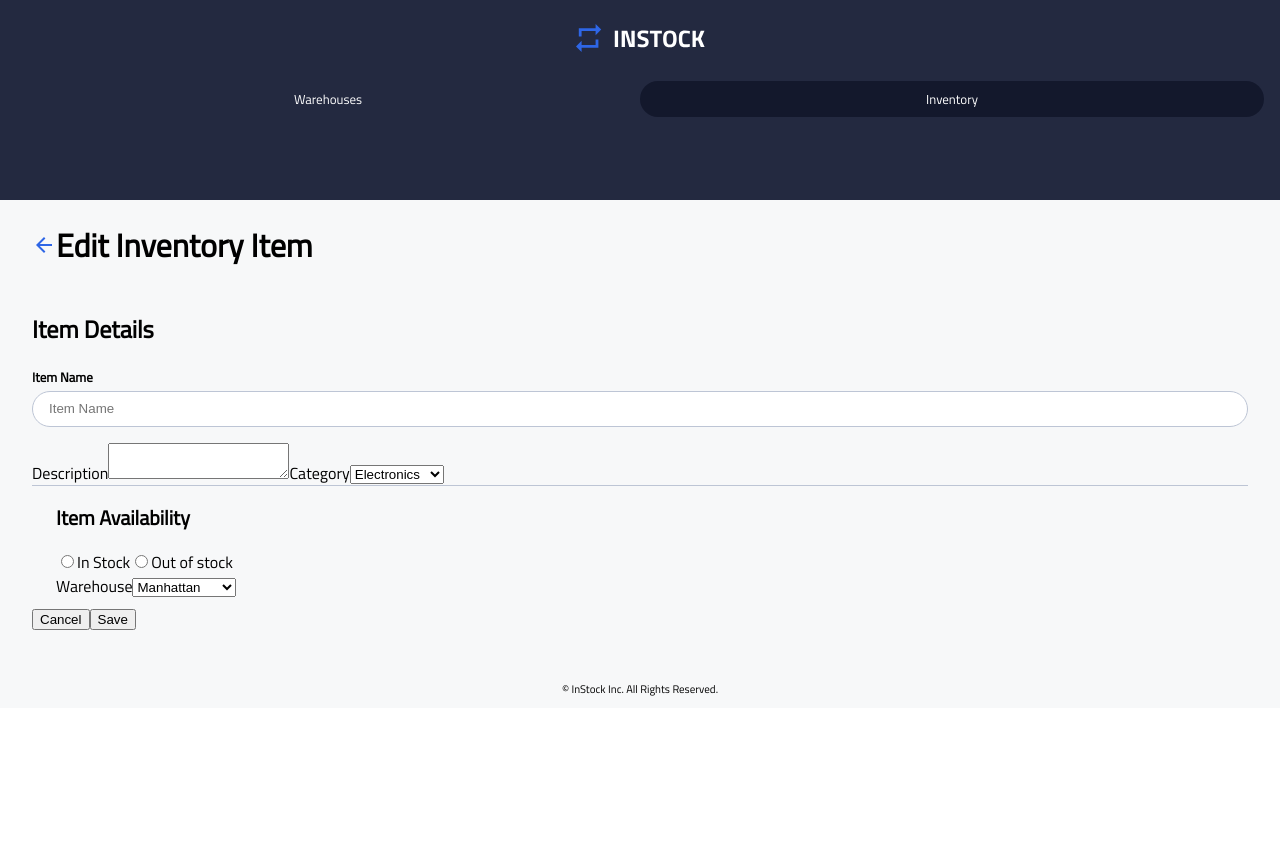
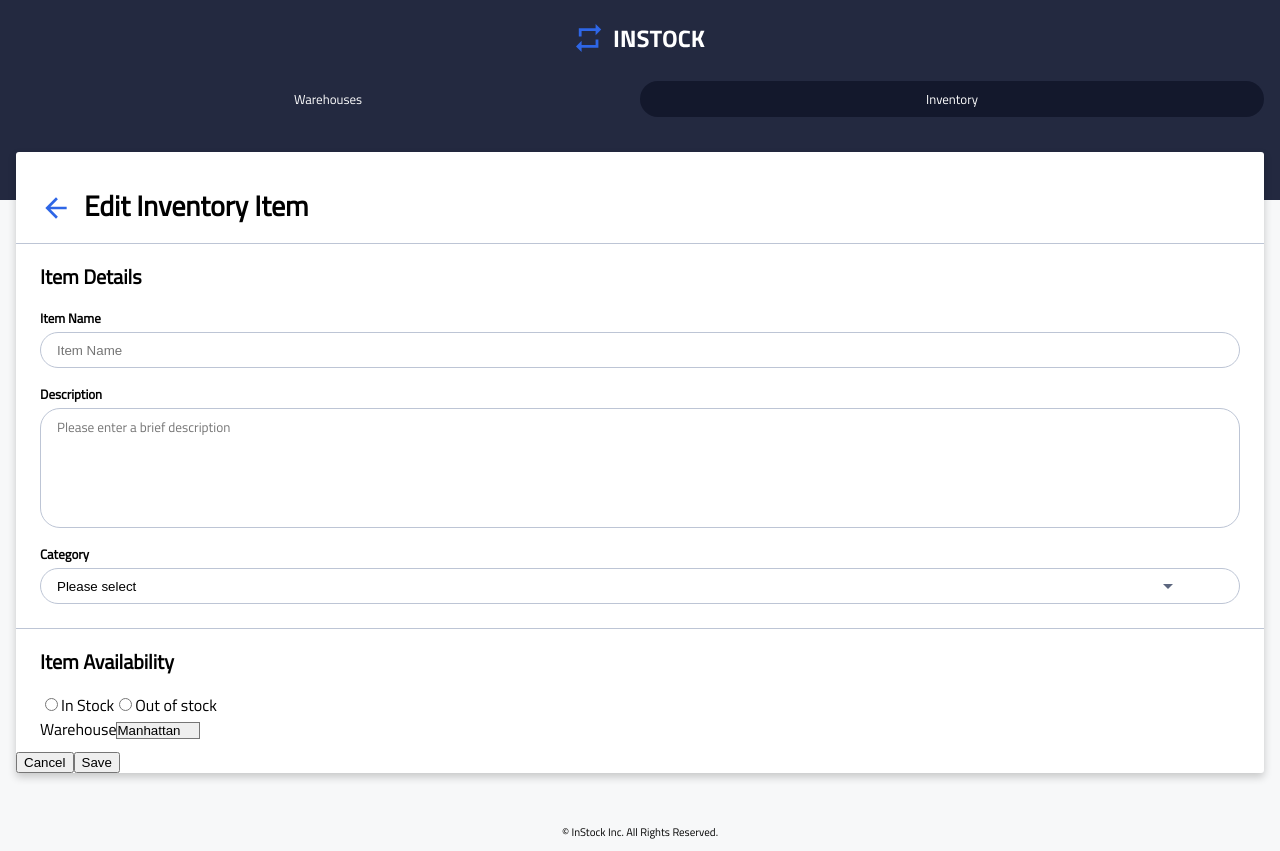
Before and after one commit to BaboJC/mm-inStock, a React (Create React App) app in the folder client/: page /inventories/3ce124a4-78b0-4d80-91b9-11f9ced631a7/edit in a window 1280 px wide. Before the commit the page ends 800 px from the top, so only its background shows below. Built offline with nearby package versions, Linux system fonts and the light colour scheme; the HTML template or start-up script is replaced by a standard one.

Commit message:
added more css to inventory pages and warehouse details

```diff
--- a/client/src/Pages/EditInventory.jsx
+++ b/client/src/Pages/EditInventory.jsx
@@ -10,31 +10,55 @@ class EditInventory extends React.Component {
 
   render() {
     return (
-      <main className="main">
-        <h1 className="edit-warehouse__title">
+      <div className="card-look">
+        <div className="alt-title">
           <Link to="/inventories">
-            <img className="return-button" src={arrowback} alt="back button" />
-            Edit Inventory Item
+            <img
+              className="alt-title__return"
+              src={arrowback}
+              alt="back button"
+            />
           </Link>
-        </h1>
-        <form className="inventory-form">
-          <section className="edit-inventory__item-details">
-            <h2 className="form-h2">Item Details</h2>
+          <h1 className="title__h1">Edit Inventory Item</h1>
+        </div>
+        <form className="form">
+          <section className="form__section">
+            <h2 className="form__h2">Item Details</h2>
             <TextFormInput inputValue="Item Name" input="name" />
-            <label className="warehouse-form__label">
-              Description
-              <textarea className="inventory-form__description" />
-            </label>
-            <label className="warehouse-form__label">
-              Category
-              <select className="form-section">
-                <option className="inventory-form__option">Electronics</option>
-                <option className="inventory-form__option">Gear</option>
-                <option className="inventory-form__option">Apparel</option>
-                <option className="inventory-form__option">Accessories</option>
-                <option className="inventory-form__option">Health</option>
+            <div className="form__container">
+              <label className="form__label">
+                <h3 className="form__h3">Description</h3>
+              </label>
+              <textarea
+                className="form__description"
+                placeholder="Please enter a brief description"
+              />
+            </div>
+            <div className="form__container">
+              <label className="form__label">
+                <h3 className="form__h3">Category</h3>
+              </label>
+              <select className="form__input form__input--select">
+                <option className="form__option" value="" selected="selected">
+                  Please select
+                </option>
+                <option className="form__option" value="electronics">
+                  Electronics
+                </option>
+                <option className="form__option" value="gear">
+                  Gear
+                </option>
+                <option className="form__option" value="apparel">
+                  Apparel
+                </option>
+                <option className="form__option" value="accessories">
+                  Accessories
+                </option>
+                <option className="form__option" value="health">
+                  Health
+                </option>
               </select>
-            </label>
+            </div>
           </section>
           <section className="form__section">
             <h2 className="form__h2">Item Availability</h2>
@@ -47,14 +71,14 @@ class EditInventory extends React.Component {
             <label className="warehouse-form__label">
               Warehouse
               <select className="form-section">
-                <option className="inventory-form__option">Manhattan</option>
-                <option className="inventory-form__option">King West</option>
-                <option className="inventory-form__option">Granville</option>
-                <option className="inventory-form__option">San Fran</option>
-                <option className="inventory-form__option">Santa Monica</option>
-                <option className="inventory-form__option">Seattle</option>
-                <option className="inventory-form__option">Montreal</option>
-                <option className="inventory-form__option">Boston</option>
+                <option className="form__option">Manhattan</option>
+                <option className="form__option">King West</option>
+                <option className="form__option">Granville</option>
+                <option className="form__option">San Fran</option>
+                <option className="form__option">Santa Monica</option>
+                <option className="form__option">Seattle</option>
+                <option className="form__option">Montreal</option>
+                <option className="form__option">Boston</option>
               </select>
             </label>
           </section>
@@ -67,7 +91,7 @@ class EditInventory extends React.Component {
             />
           </section>
         </form>
-      </main>
+      </div>
     )
   }
 }
--- a/client/src/Pages/EditWarehouse.jsx
+++ b/client/src/Pages/EditWarehouse.jsx
@@ -2,6 +2,7 @@ import React from "react"
 import Axios from "axios"
 import arrowback from "../assets/Icons/arrow_back-24px.svg"
 import TextFormInput from "../components/TextFormInput"
+import { Link } from "react-router-dom"
 
 class EditWarehouse extends React.Component {
   state = {
@@ -35,11 +36,14 @@ class EditWarehouse extends React.Component {
     return (
       <div className="card-look">
         <div className="alt-title">
-          <img
-            className="alt-title__return"
-            src={arrowback}
-            alt="back button"
-          />
+          <Link to="/warehouses">
+            <img
+              className="alt-title__return"
+              src={arrowback}
+              alt="back button"
+            />
+          </Link>
+
           <h1 className="title__h1">Edit Warehouse</h1>
         </div>
 
--- a/client/src/components/WarehouseListItem.jsx
+++ b/client/src/components/WarehouseListItem.jsx
@@ -2,7 +2,6 @@ import chevron from "../assets/Icons/chevron_right-24px.svg"
 import trash from "../assets/Icons/delete_outline-24px.svg"
 import pencil from "../assets/Icons/edit-24px.svg"
 import { Link } from "react-router-dom"
-import WarehouseDeleteButton from "./WarehouseDeleteButton"
 
 function WarehouseListItem(props) {
   return (
@@ -34,20 +33,12 @@ function WarehouseListItem(props) {
         </div>
       </div>
 
-      <div className="warehouse-item__actions">
+      <div className="list__actions">
         <Link to={`warehouses/${props.id}/delete`}>
-          <img
-            className="warehouse-item__icon"
-            src={trash}
-            alt="delete button"
-          />
+          <img className="list__icon" src={trash} alt="delete button" />
         </Link>
         <Link to={`/warehouses/${props.id}/edit`}>
-          <img
-            className="warehouse-item__icon"
-            src={pencil}
-            alt="edit button"
-          />
+          <img className="list__icon" src={pencil} alt="edit button" />
         </Link>
       </div>
     </li>
--- a/client/src/style/App.css
+++ b/client/src/style/App.css
@@ -166,6 +166,10 @@ li {
   color: white;
 }
 
+.title__back {
+  margin-right: 0.75rem;
+}
+
 .search-form {
   position: relative;
 }
@@ -179,6 +183,7 @@ li {
   padding-left: 1rem;
   padding-top: 0.5rem;
   padding-bottom: 0.5rem;
+  padding-right: 1rem;
   border-radius: 1.25rem;
   border: 1px solid #bdc5d5;
 }
@@ -236,6 +241,10 @@ li {
   padding-bottom: 0.75rem;
 }
 
+.list__info-container--modified {
+  height: 10.5rem;
+}
+
 .list__label {
   color: #5c667e;
   font-size: 0.688rem;
@@ -287,6 +296,15 @@ li {
           align-items: center;
 }
 
+.list__bottom {
+  display: -webkit-box;
+  display: -ms-flexbox;
+  display: flex;
+  -webkit-box-pack: justify;
+      -ms-flex-pack: justify;
+          justify-content: space-between;
+}
+
 .form__section {
   border-top: 1px solid #bdc5d5;
   padding-left: 1.5rem;
@@ -306,10 +324,12 @@ li {
   -webkit-box-direction: normal;
       -ms-flex-direction: column;
           flex-direction: column;
+  padding-bottom: 1rem;
 }
 
 .form__label {
   margin-bottom: 0.25rem;
+  font-weight: 700;
 }
 
 .form__h3 {
@@ -321,10 +341,10 @@ li {
 
 .form__input {
   height: 2.25rem;
-  margin-bottom: 1rem;
   padding-left: 1rem;
   padding-top: 0.5rem;
   padding-bottom: 0.5rem;
+  padding-right: 1rem;
   border-radius: 1.25rem;
   border: 1px solid #bdc5d5;
 }
@@ -332,6 +352,10 @@ li {
 .form__input:focus {
   outline: 0 none;
   border: 1px solid #2e66e5;
+}
+
+.form__input--select {
+  background: url("../assets/Icons/arrow_drop_down-24px.svg") no-repeat 95%;
 }
 
 .form__buttons {
@@ -376,6 +400,27 @@ li {
 .form__button--save:hover {
   background-color: #232940;
   color: white;
+}
+
+.form__description {
+  height: 7.5rem;
+  font-family: "TitilliumWeb-Regular";
+  resize: none;
+  padding-left: 1rem;
+  padding-top: 0.5rem;
+  padding-bottom: 0.5rem;
+  padding-right: 1rem;
+  border-radius: 1.25rem;
+  border: 1px solid #bdc5d5;
+}
+
+.form__description:focus {
+  outline: 0 none;
+  border: 1px solid #2e66e5;
+}
+
+select {
+  -webkit-appearance: none;
 }
 
 .footer {
--- a/client/src/style/partials/_forms.scss
+++ b/client/src/style/partials/_forms.scss
@@ -11,9 +11,11 @@
   &__container {
     display: flex;
     flex-direction: column;
+    padding-bottom: 1rem;
   }
   &__label {
     margin-bottom: 0.25rem;
+    font-weight: 700;
   }
   &__h3 {
     font-size: 0.8125rem;
@@ -23,8 +25,10 @@
   }
   &__input {
     height: 2.25rem;
-    margin-bottom: 1rem;
     @include input-field();
+    &--select {
+      background: url("../assets/Icons/arrow_drop_down-24px.svg") no-repeat 95%;
+    }
   }
   &__buttons {
     padding-left: 1.25rem;
@@ -49,4 +53,16 @@
       @include button-main();
     }
   }
+  &__description {
+    height: 7.5rem;
+    font-family: "TitilliumWeb-Regular";
+    resize: none;
+    @include input-field();
+  }
+  &__options {
+  }
 }
+
+select {
+  -webkit-appearance: none;
+}
--- a/client/src/style/partials/_mixins.scss
+++ b/client/src/style/partials/_mixins.scss
@@ -18,6 +18,7 @@
   padding-left: 1rem;
   padding-top: 0.5rem;
   padding-bottom: 0.5rem;
+  padding-right: 1rem;
   border-radius: 1.25rem;
   border: 1px solid $border-line;
   &:focus {
--- a/client/src/style/partials/_titles.scss
+++ b/client/src/style/partials/_titles.scss
@@ -12,6 +12,10 @@
     margin-bottom: 2rem;
     @include button();
     @include button-main();
+  }
+
+  &__back {
+    margin-right: 0.75rem;
   }
 }
 
```
Also changed, not shown: client/src/Pages/WarehouseDetails.jsx (+20 -23 lines), client/src/style/partials/_list.scss (+7 -0 lines).
